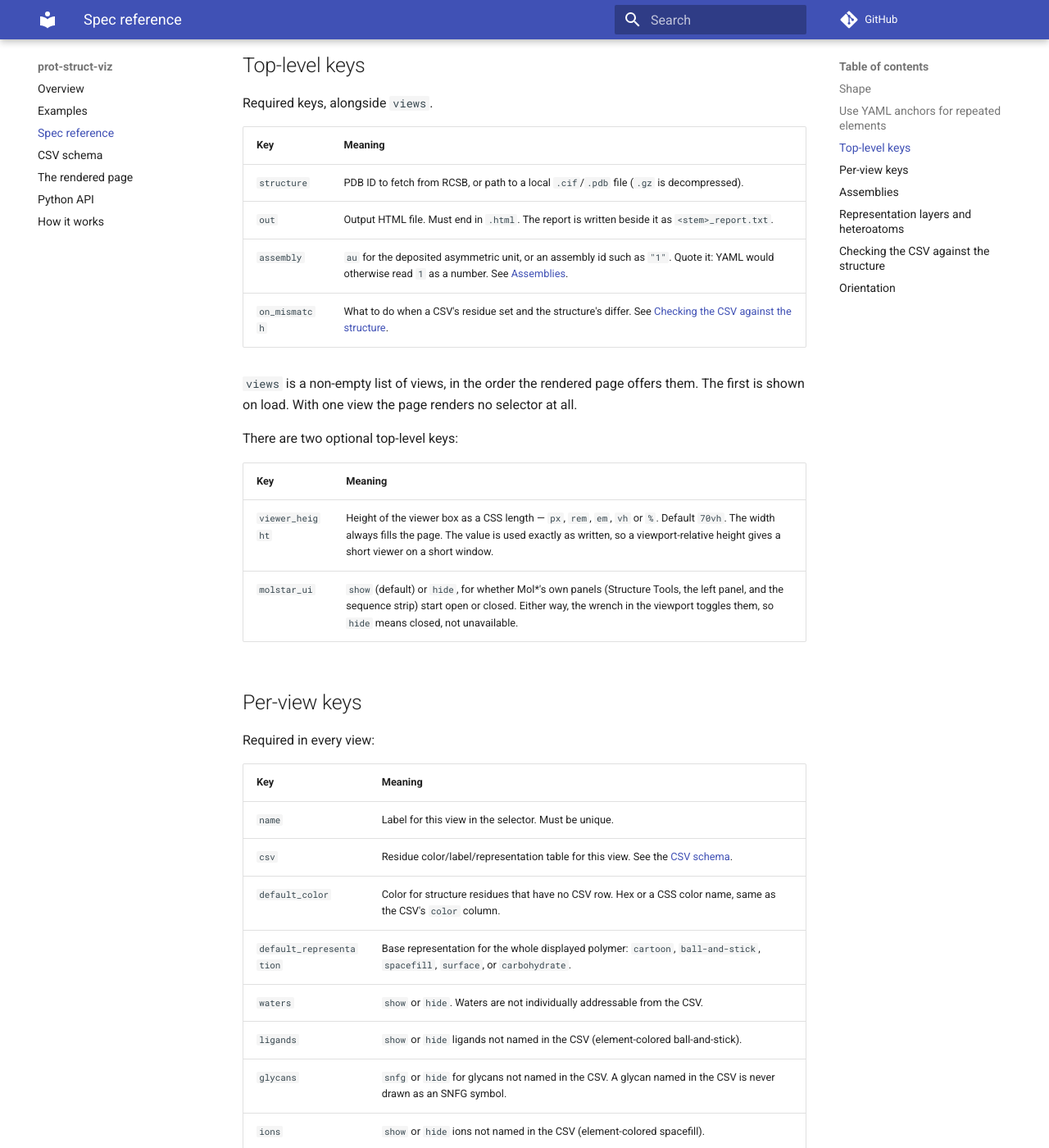
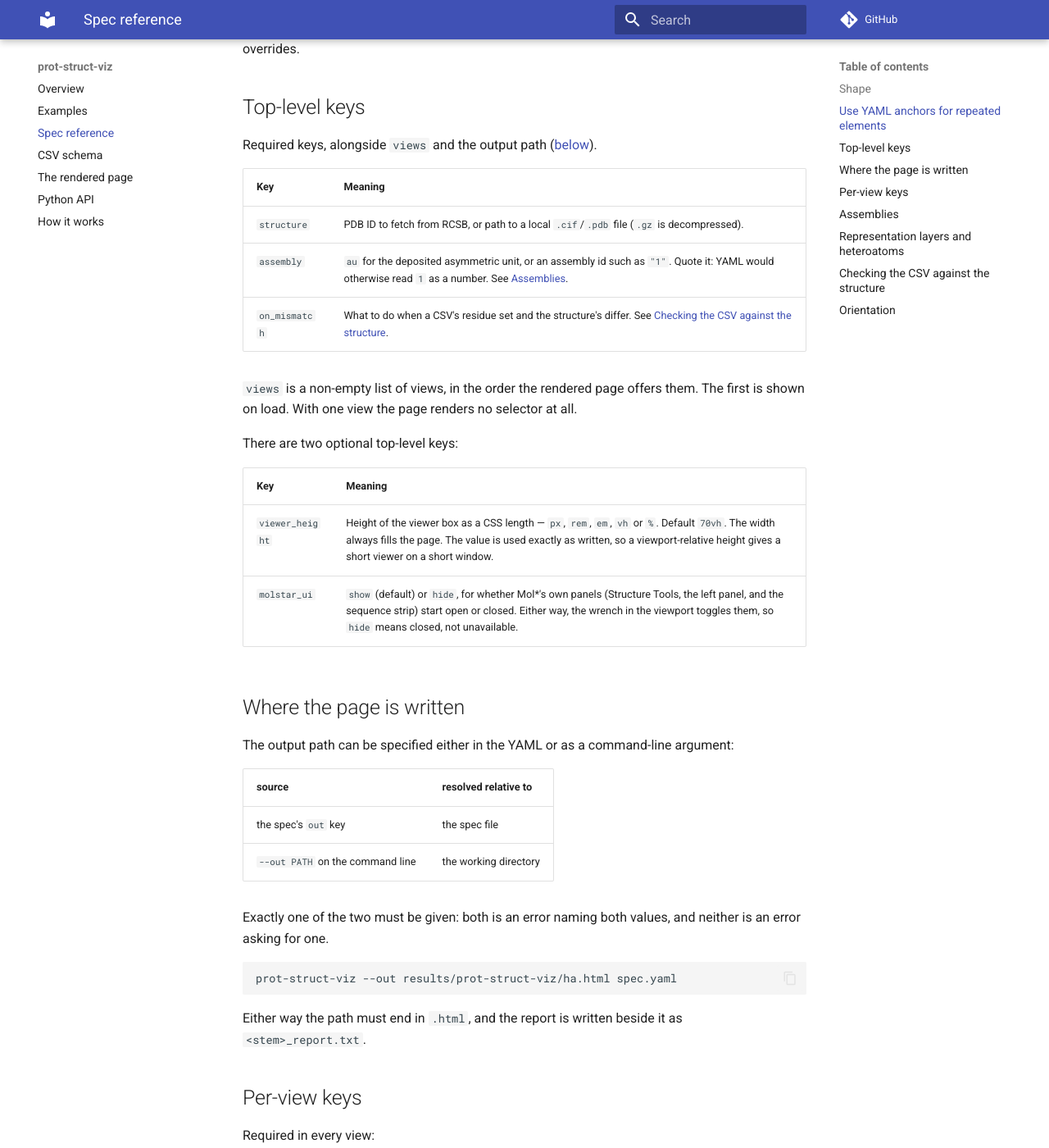
Before and after one commit to jbloomlab/prot-struct-viz, an MkDocs documentation site: the page built from docs/spec.md, in a window 1280 px wide and 1400 px high, scrolled down 1117 px. Shown: the whole window at 82% size. Built offline with MkDocs 1.6.1 and Material for MkDocs 9.7.7, drawn with Linux system fonts in a browser that asks for light colours; comment, search, counter and statistics services are not loaded; some of the changed text lies outside the part shown.

Commit message:
Add a --out flag so a caller can choose the output path (#21)
Closes #20. The output path is the one path a spec names that does not sit
beside it: every other -- csv, title_md, chain_representation, a local
structure -- is an input in the spec's own directory, so resolving out the
same way forces a caller whose build system owns the output tree to write
repository layout (`../../../results/...`) into a data file, and forces a
Snakemake rule to parse the spec at DAG-construction time to learn its own
output.

--out resolves relative to the working directory, and is mutually exclusive
with the spec's own out: exactly one must be given, checked in load_spec so
the CLI and the Python API cannot disagree. out therefore leaves
spec.SHARED_KEYS for the new OUT_KEY. Nothing downstream changes -- render
already derives the report path from spec.out, so <stem>_report.txt follows
--out and the .html check applies to it too.

Existing specs are unaffected: a spec that names its own out stays valid, so
the examples and scripts/build_examples.sh are untouched.

Released as 0.2.0.

Verified with scripts/check.sh, scripts/build_docs.sh (mkdocs --strict, which
resolves the new anchor), and scripts/build_examples.sh, which re-renders
examples/output/ byte-identically.

Co-authored-by: Claude Opus 5 <noreply@anthropic.com>

````diff
--- a/docs/spec.md
+++ b/docs/spec.md
@@ -6,9 +6,11 @@ The whole input is one YAML file:
 prot-struct-viz spec.yaml
 ```
 
-Paths inside a spec (`csv`, `out`, `title_md`, `chain_representation`) resolve
-relative to the spec file, not to the working directory, making a spec and its inputs a
-directory you can move or copy.
+Paths inside a spec (`csv`, `title_md`, `chain_representation`, and a local
+`structure`) resolve relative to the spec file, not to the working directory, making a
+spec and its inputs a directory you can move or copy. The output path is the exception,
+and may instead be given on the command line: see
+[Where the page is written](#where-the-page-is-written).
 
 ## Shape
 
@@ -52,12 +54,12 @@ per-chain overrides.
 
 ## Top-level keys
 
-Required keys, alongside `views`.
+Required keys, alongside `views` and the output path
+([below](#where-the-page-is-written)).
 
 | Key | Meaning |
 | --- | --- |
 | `structure` | PDB ID to fetch from RCSB, or path to a local `.cif`/`.pdb` file (`.gz` is decompressed). |
-| `out` | Output HTML file. Must end in `.html`. The report is written beside it as `<stem>_report.txt`. |
 | `assembly` | `au` for the deposited asymmetric unit, or an assembly id such as `"1"`. Quote it: YAML would otherwise read `1` as a number. See [Assemblies](#assemblies). |
 | `on_mismatch` | What to do when a CSV's residue set and the structure's differ. See [Checking the CSV against the structure](#checking-the-csv-against-the-structure). |
 
@@ -70,6 +72,25 @@ There are two optional top-level keys:
 | --- | --- |
 | `viewer_height` | Height of the viewer box as a CSS length — `px`, `rem`, `em`, `vh` or `%`. Default `70vh`. The width always fills the page. The value is used exactly as written, so a viewport-relative height gives a short viewer on a short window. |
 | `molstar_ui` | `show` (default) or `hide`, for whether Mol\*'s own panels (Structure Tools, the left panel, and the sequence strip) start open or closed. Either way, the wrench in the viewport toggles them, so `hide` means closed, not unavailable. |
+
+## Where the page is written
+
+The output path can be specified either in the YAML or as a command-line argument:
+
+| source | resolved relative to |
+| --- | --- |
+| the spec's `out` key | the spec file |
+| `--out PATH` on the command line | the working directory |
+
+Exactly one of the two must be given: both is an error naming both values, and neither is
+an error asking for one.
+
+```bash
+prot-struct-viz --out results/prot-struct-viz/ha.html spec.yaml
+```
+
+Either way the path must end in `.html`, and the report is written beside it as
+`<stem>_report.txt`.
 
 ## Per-view keys
 
--- a/pyproject.toml
+++ b/pyproject.toml
@@ -4,7 +4,7 @@ build-backend = "hatchling.build"
 
 [project]
 name = "prot-struct-viz"
-version = "0.1.0"
+version = "0.2.0"
 description = "Render a protein structure as a self-contained static HTML Mol* view, colored and labeled per residue from a CSV."
 readme = "README.md"
 requires-python = ">=3.11"
````
Also changed, not shown: CHANGELOG.md (+15 -0 lines), CLAUDE.md (+13 -9 lines), docs/index.md (+3 -1 lines), docs/python-api.md (+5 -0 lines), 5 other files.
